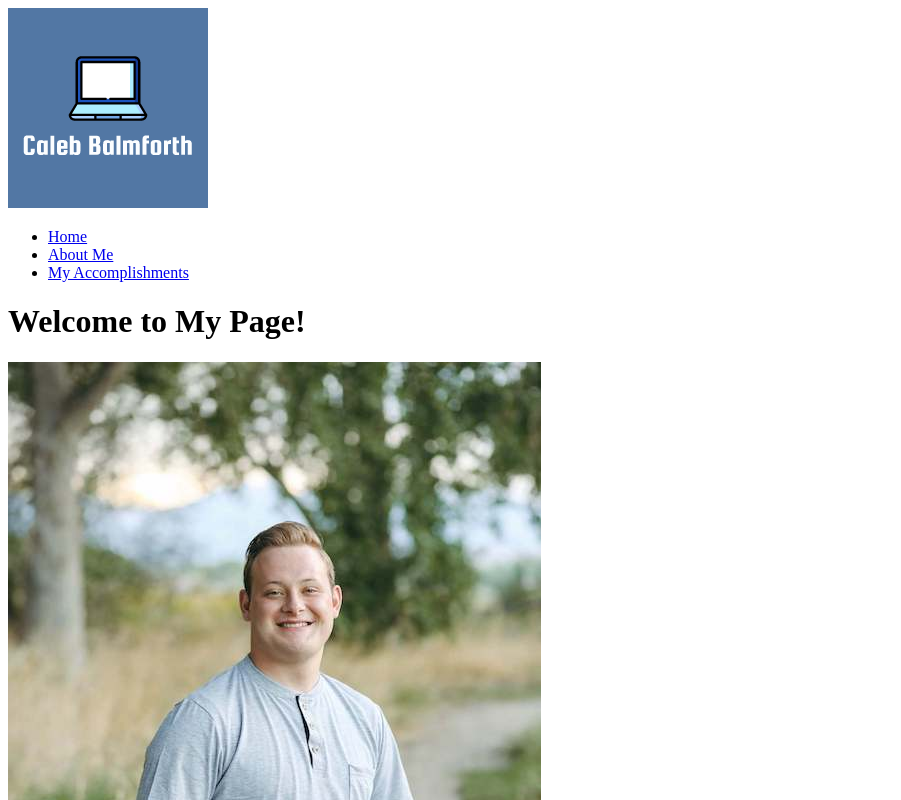
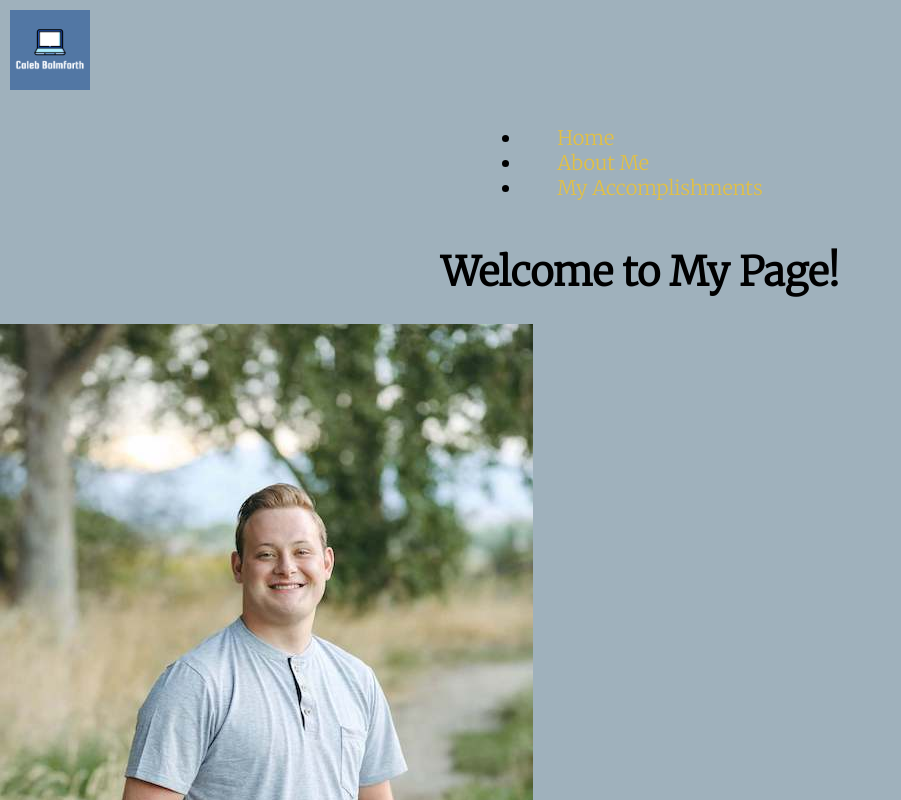
Before and after one commit to calebalm138/portfolio, a plain HTML site: page index.html in a window 1280 px wide. Shown: the top 800 px of the page, without its empty margins (0-901 px from the left). Drawn offline with Linux system fonts and the light colour scheme.

Commit message:
added code to css

```diff
--- a/index.html
+++ b/index.html
@@ -20,7 +20,7 @@
         </nav>
     </header>
 
-    <h1 class="heading-card heading-card-one">Welcome to My Page!</h1>
+    <h1 class="heading-card">Welcome to My Page!</h1>
     <div class="img-one">
         <img src="images/caleb.jpg" alt="Picture of Caleb Balmforth">
 
--- a/styles/styles.css
+++ b/styles/styles.css
@@ -0,0 +1,74 @@
+@import url('https://fonts.googleapis.com/css2?family=Merriweather:wght@300&family=Philosopher&display=swap');
+
+:root {
+  /* change the values below to your colors from your palette */
+  --primary-color: #2E5266   ;
+  --secondary-color: #9FB1BC ;
+  --accent1-color: #E2C044;
+  --accent2-color: white;
+
+  /* change the values below to your chosen font(s) */
+  --heading-font: "Philosopher";
+  --paragraph-font: Merriweather, Helvetica, sans-serif;
+
+  /* these colors below should be chosen from among your palette colors above */
+  --headline-color-on-white: #396E94;  /* headlines on a white background */
+  --headline-color-on-color: white; /* headlines on a colored background */
+  --paragraph-color-on-white: #396E94; /* paragraph text on a white background */
+  --paragraph-color-on-color: white; /* paragraph text on a colored background */
+  --paragraph-background-color: #396E94  ;
+  --nav-link-color: #396E94;
+  --nav-background-color: #D4AC0D;
+  --nav-hover-link-color: white;
+  --nav-hover-background-color: #396E94;
+}
+
+body {
+    background-color: var(--secondary-color);
+    font-family: var(--paragraph-font);
+    margin: 0;
+    padding: 0;
+    font-size: 20px;
+}
+
+header {
+    background-color: var(--secondary-color);
+}
+
+.logoimg {
+    width: 80px;
+    padding: 10px;
+}
+
+nav {
+    display: flex;
+    justify-content: space-around;
+}
+
+nav a {
+    color: var(--accent1-color);
+    text-align: center;
+    text-decoration: none;
+    padding: 35px;
+}
+
+nav a:hover {
+    background-color: var(--nav-hover-background-color);
+    color: var(--accent1-color);
+    font-weight: 700;
+}
+
+.heading-card {
+    text-align: center;
+}
+
+.img-one {
+    margin: 0 auto;
+}
+
+.home-text {
+    text-align: center;
+    display: grid;
+    grid-template-columns: 1fr 1fr;
+    grid-column: 2/3;
+}
```
